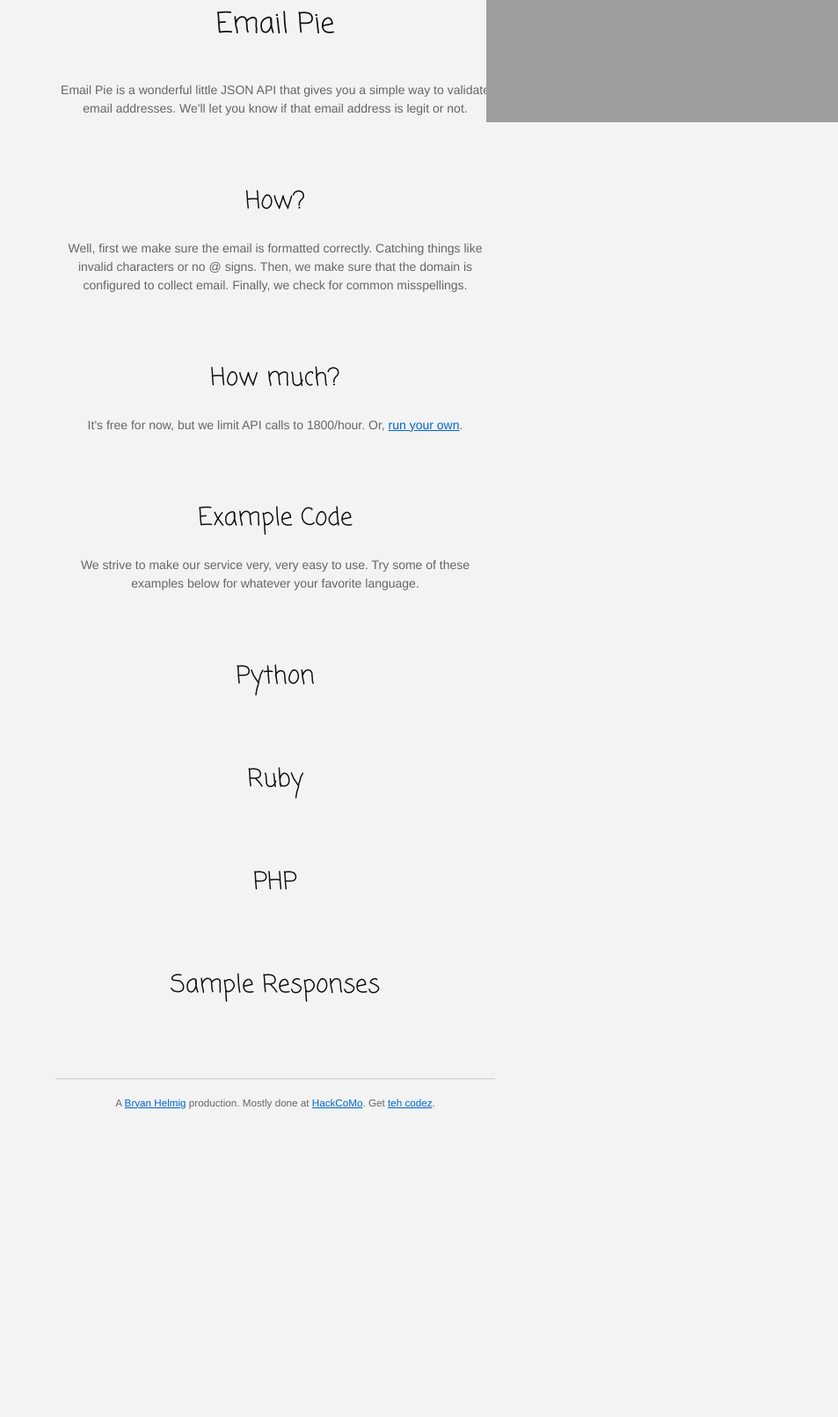
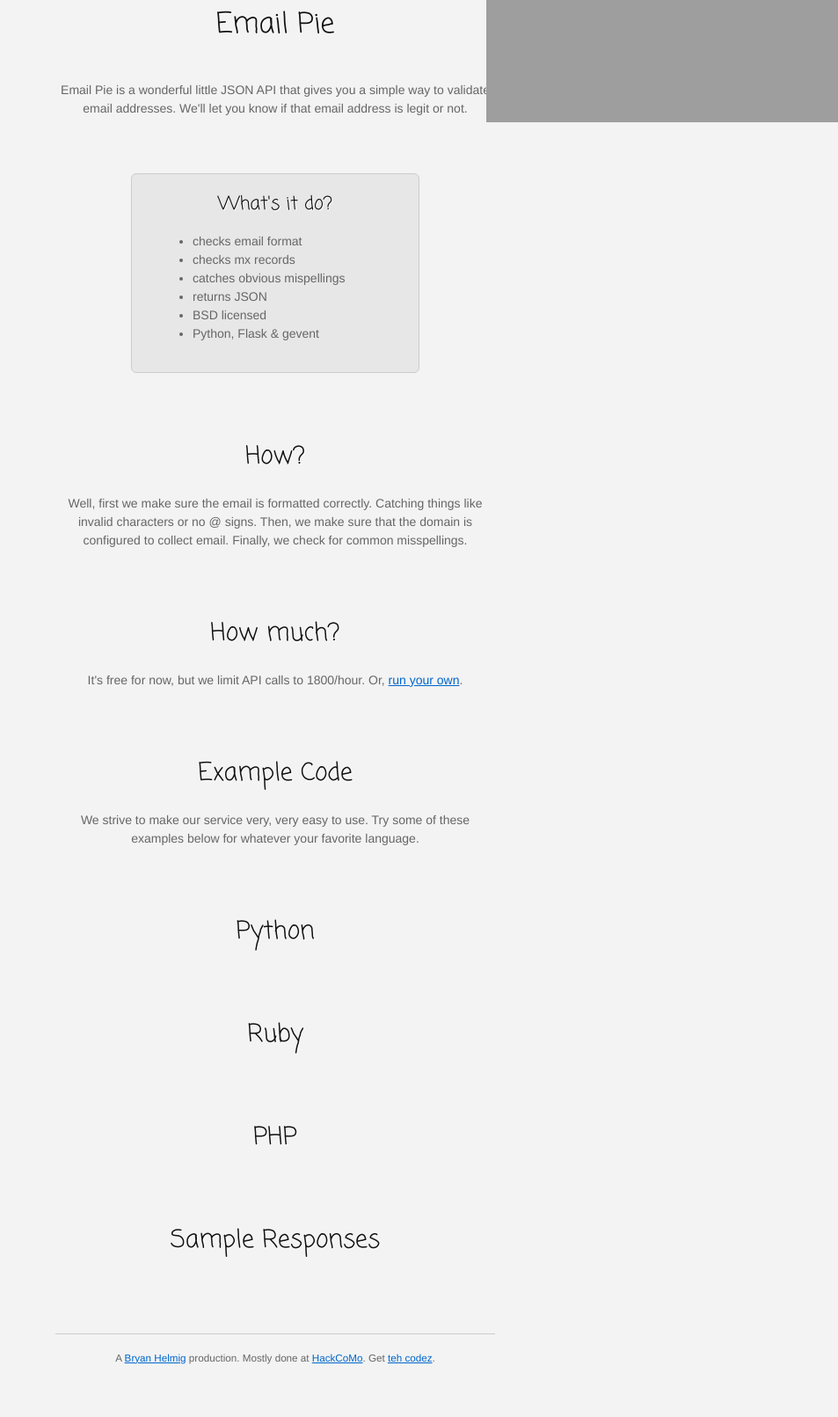
Before and after one commit to apilayer/emailpie, a Flask app: page / in a window 1280 px wide. Shown: the part 161-1772 px from the top of the page at 88% size, without its empty margins (327-1280 px from the left). Before the commit the page ends 1422 px from the top, so only its background shows below. Run offline with Flask 2, Linux system fonts and the light colour scheme; grey boxes are pictures that could not be loaded.

Commit message:
homepage cleanup

```diff
--- a/emailpie/src/sass/base.scss
+++ b/emailpie/src/sass/base.scss
@@ -30,13 +30,25 @@ body {
   }
 
   h2 {
+    margin-top:75px;
+  }
+
+  h2, h3, h4 {
+    text-align:center;
+    text-shadow:1px 1px white;
     @extend .fancy;
-    text-align:center;
-    margin-top:75px;
-    text-shadow:1px 1px white;
   }
 
   p {
     text-align:center;
   }
+
+  .well {
+    background:#e7e7e7;
+    padding:24px 48px 12px;
+    border:1px solid #ccc;
+    @include border-radius(6px);
+    margin:0 auto;
+    width:230px;
+  }
 }
--- a/emailpie/static/css/base.css
+++ b/emailpie/static/css/base.css
@@ -238,7 +238,7 @@ tfoot {
 caption {
   background: #eee; }
 
-.fancy, .wrapper h2 {
+.fancy, .wrapper h2, .wrapper h3, .wrapper h4 {
   font-family: 'Coming Soon', cursive; }
 
 body {
@@ -258,8 +258,18 @@ body {
   .wrapper .gist {
     font-size: 12px; }
   .wrapper h2 {
+    margin-top: 75px; }
+  .wrapper h2, .wrapper h3, .wrapper h4 {
     text-align: center;
-    margin-top: 75px;
     text-shadow: 1px 1px white; }
   .wrapper p {
     text-align: center; }
+  .wrapper .well {
+    background: #e7e7e7;
+    padding: 24px 48px 12px;
+    border: 1px solid #ccc;
+    -moz-border-radius: 6px;
+    -webkit-border-radius: 6px;
+    border-radius: 6px;
+    margin: 0 auto;
+    width: 230px; }
--- a/emailpie/templates/index.html
+++ b/emailpie/templates/index.html
@@ -15,6 +15,20 @@
 
   <p>Email Pie is a wonderful little JSON API that gives you a simple way to validate email addresses. We'll let you know if that email address is legit or not.</p>
 
+  <br />
+  <br />
+
+  <div class="well">
+    <h3>What's it do?</h3>
+    <ul>
+      <li>checks email format</li>
+      <li>checks mx records</li>
+      <li>catches obvious mispellings</li>
+      <li>returns JSON</li>
+      <li>BSD licensed</li>
+      <li>Python, Flask &amp; gevent</li>
+    </ul>
+  </div>
 
   <h2>How?</h2>
 
```
